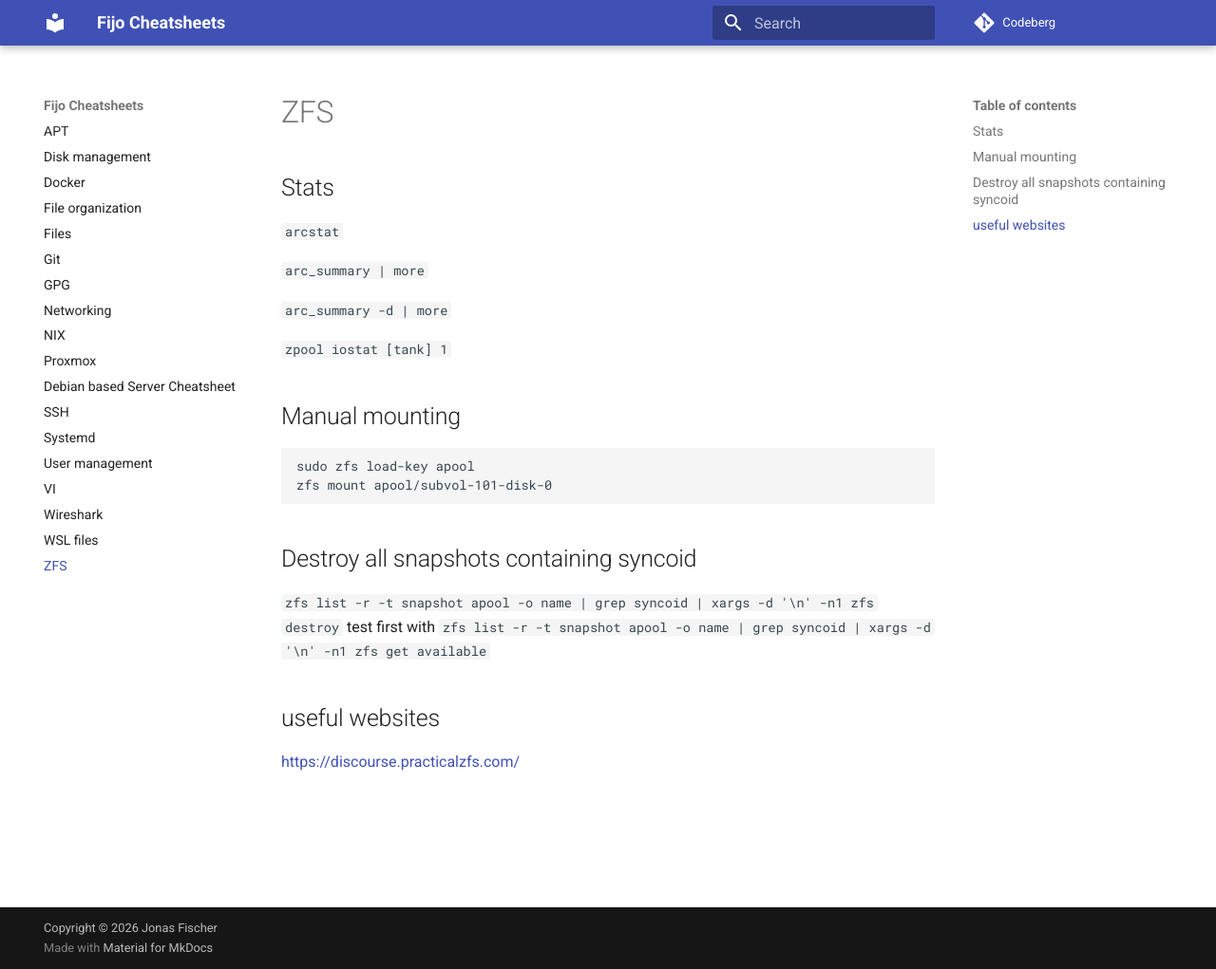
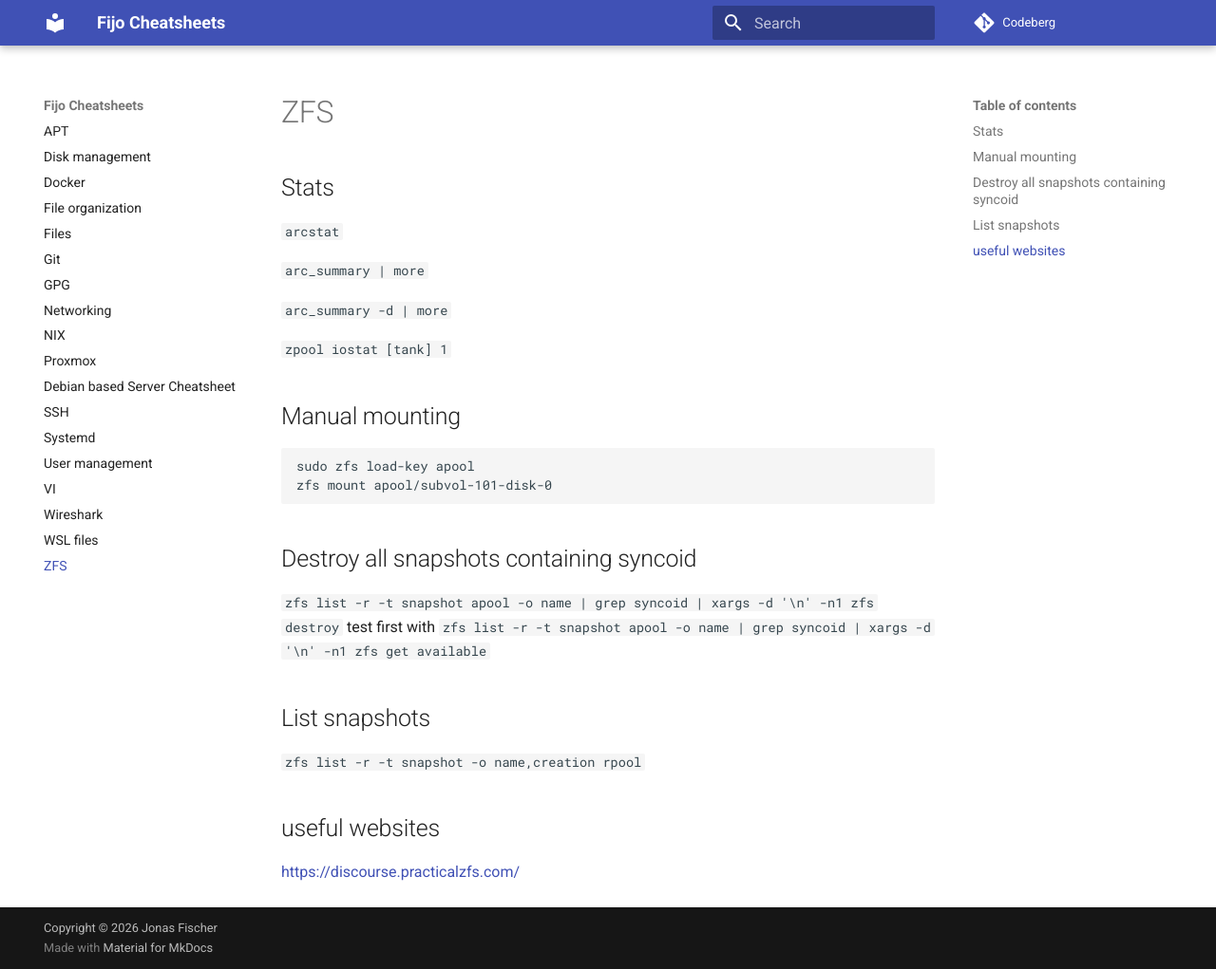
Before and after one commit to Fijo/cheat-mirror, an MkDocs documentation site: the page built from docs/zfs.md, in a window 1280 px wide and 1021 px high. Shown: the whole window at 95% size. Built offline with MkDocs 1.6.1 and Material for MkDocs 9.7.7, drawn with Linux system fonts in a browser that asks for light colours.

Commit message:
added zfs stuff

```diff
--- a/docs/zfs.md
+++ b/docs/zfs.md
@@ -23,6 +23,9 @@ zfs mount apool/subvol-101-disk-0
 test first with
 `zfs list -r -t snapshot apool -o name | grep syncoid | xargs -d '\n' -n1 zfs get available`
 
+## List snapshots
+`zfs list -r -t snapshot -o name,creation rpool`
+
 ## useful websites
 
 <https://discourse.practicalzfs.com/>
```
